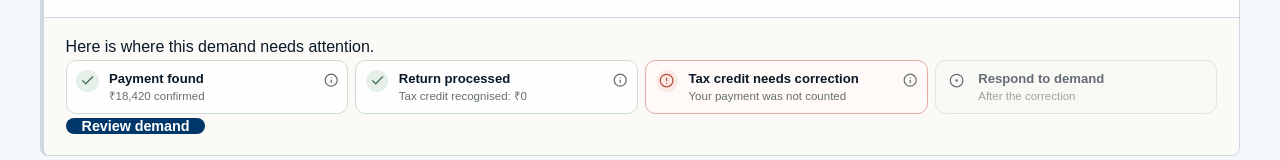
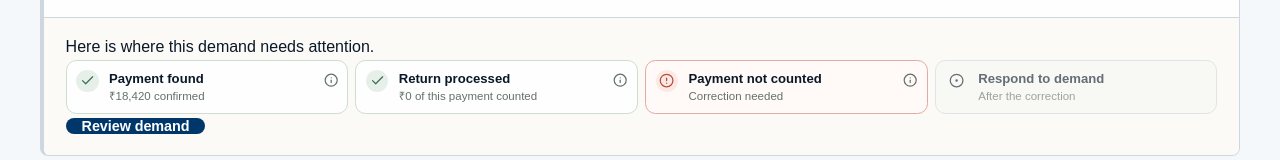
Before and after one commit to thedhingrastudio/Hackathon_IncomeTax, a Next.js app: page /pending-actions in a window 1280 px wide. Shown: the part 582-742 px from the top of the page. Built offline with nearby package versions, Linux system fonts and the light colour scheme; a web font is replaced by a local one.

Commit message:
polish: simplify compact demand progress copy

```diff
--- a/src/components/portal/StatusJourney.tsx
+++ b/src/components/portal/StatusJourney.tsx
@@ -14,22 +14,22 @@ function buildSteps(state?: string): Step[] {
 
   const steps: Step[] = [
     { label: "Payment found", tone: "complete", detail: "₹18,420 confirmed", help: "The Self-Assessment Tax payment exists in your Income Tax records." },
-    { label: "Return processed", tone: "complete", detail: "Tax credit recognised: ₹0", help: "The processed return completed, but it did not include the payment as tax credit." },
+    { label: "Return processed", tone: "complete", detail: "₹0 of this payment counted", help: "Your return was processed, but this payment was not included in the tax credit used for the return." },
   ];
 
   if (!rectificationDone) {
-    steps.push({ label: "Tax credit needs correction", tone: "action", detail: "Your payment was not counted", help: "The payment exists, but the processed return recognised ₹0. A Tax Credit Mismatch Correction is needed." });
+    steps.push({ label: "Payment not counted", tone: "action", detail: "Correction needed", help: "The payment exists, but your processed return counted ₹0. The government process used to correct this is Tax Credit Mismatch Correction." });
     steps.push({ label: "Respond to demand", tone: "future", detail: "After the correction" });
   } else {
-    steps.push({ label: "Tax credit correction submitted", tone: "complete", detail: "RECT-DEMO-01842", help: "The payment challan was added through Tax Credit Mismatch Correction." });
-    if (!responseDone) steps.push({ label: "Respond to demand", tone: "action", detail: "Your response is required", help: "The correction is submitted. The outstanding demand still needs your response." });
+    steps.push({ label: "Correction submitted", tone: "complete", detail: "RECT-DEMO-01842", help: "Your payment challan was added through Tax Credit Mismatch Correction." });
+    if (!responseDone) steps.push({ label: "Respond to demand", tone: "action", detail: "Your response is needed", help: "The correction is submitted. You still need to respond to the outstanding demand." });
     else steps.push({ label: "Demand response submitted", tone: "complete", detail: "DEMAND-RESP-DEMO-18420" });
   }
 
   if (responseDone) {
     steps.push(resolved
       ? { label: "Income Tax review", tone: "complete", detail: "Reviewed" }
-      : { label: "Income Tax review", tone: waiting ? "waiting" : "waiting", detail: "Waiting for review", help: "You have completed the required actions. Income Tax now needs to review the submitted correction and response." });
+      : { label: "Income Tax review", tone: waiting ? "waiting" : "waiting", detail: "Waiting for review", help: "You have completed the required actions. Income Tax now needs to review the correction and response." });
     steps.push(resolved ? { label: "Resolved", tone: "complete" } : { label: "Resolved", tone: "future", detail: "Not reached yet" });
   }
 
```
